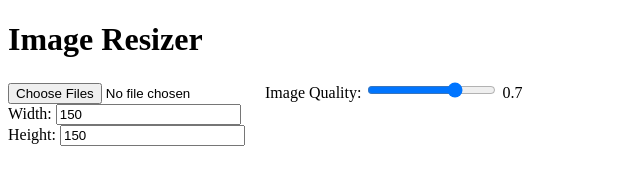
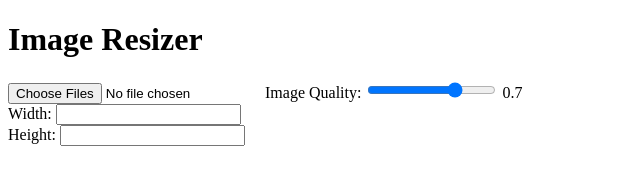
Before and after one commit to jhersonharyson/image-resizer, a plain HTML site: page index.html in a window 1280 px wide. Shown: the full height of the page, 0-640 px from the left. Drawn offline with Linux system fonts and the light colour scheme.

Commit message:
image resizer

```diff
--- a/index.html
+++ b/index.html
@@ -13,11 +13,11 @@
     <output for="qualitySlider" id="qualityOutput">0.7</output>
     <div>
         <label for="widthInput">Width:</label>
-        <input type="number" id="widthInput" min="1" value="150">
+        <input type="number" id="widthInput" min="1" value="">
     </div>
     <div>
         <label for="heightInput">Height:</label>
-        <input type="number" id="heightInput" min="1" value="150">
+        <input type="number" id="heightInput" min="1" value="">
     </div>
     <div id="output"></div>
     <div id="preview"></div>
```
